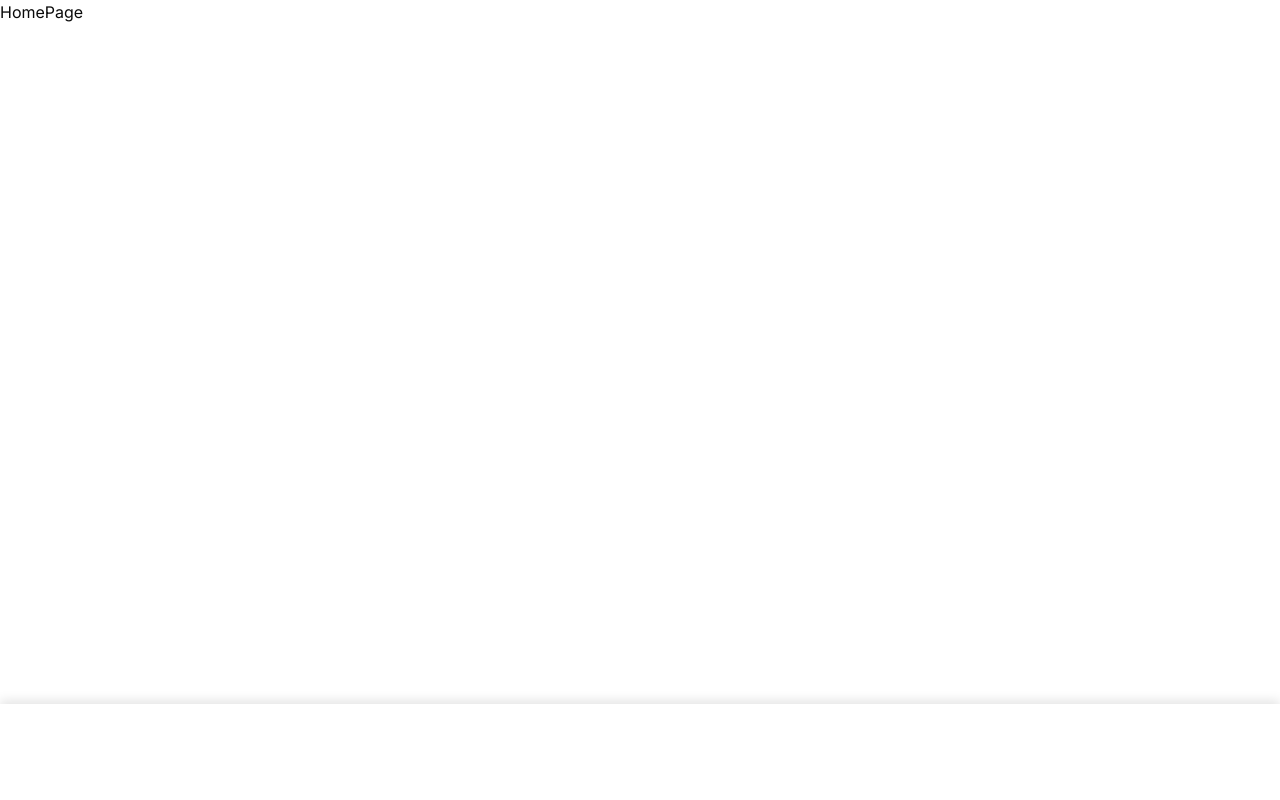
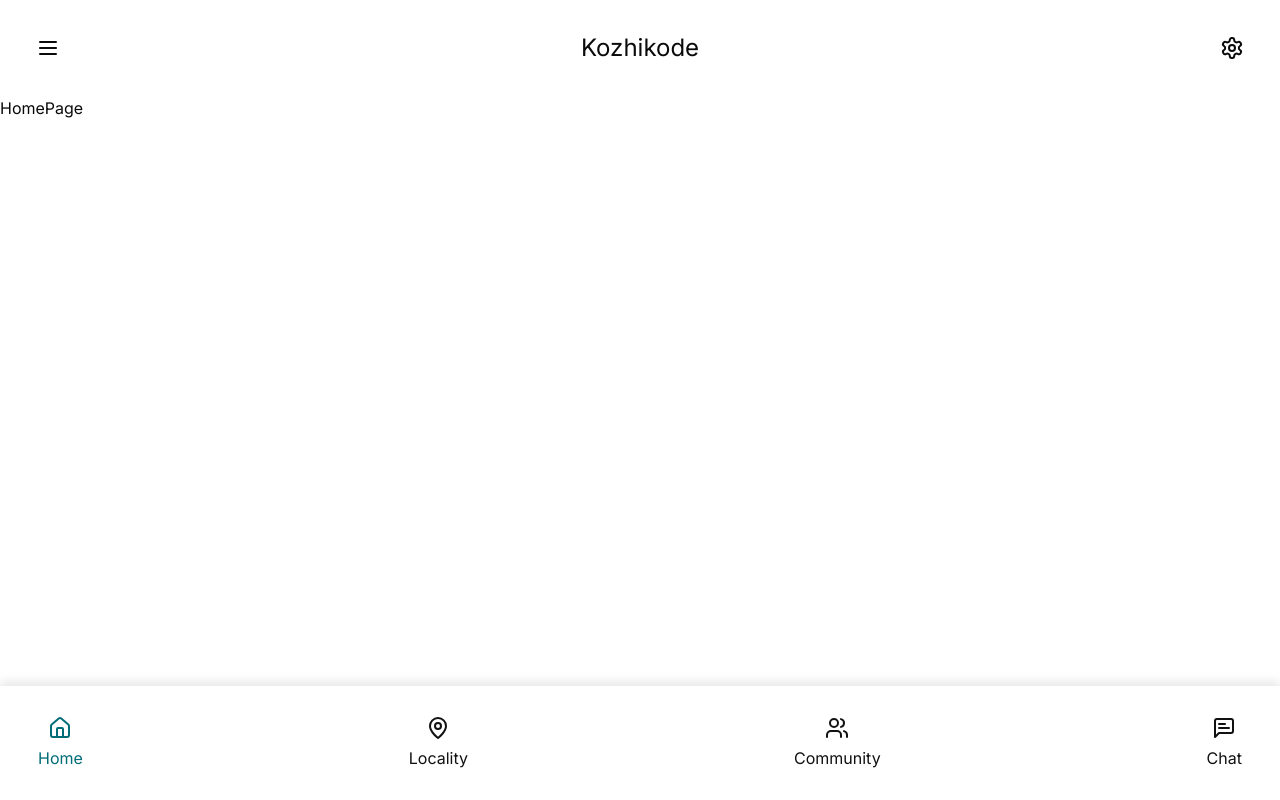
Before and after one commit to antonyjaison/root, a Next.js app: page /home in a window 1280 px wide. Built offline with nearby package versions, Linux system fonts and the light colour scheme.

Commit message:
completed layout

```diff
--- a/src/app/(tabs)/layout.tsx
+++ b/src/app/(tabs)/layout.tsx
@@ -1,15 +1,12 @@
 import BottomTabs from '@/components/BottomTabs'
+import Navbar from "@/components/Navbar";
+import TopBottomLayout from "@/components/TopBottomLayout";
 import React from 'react'
 
 const TabsLayout = ({ children } : {
     children: React.ReactElement
 }) => {
-  return (
-    <main>
-        <div>{children}</div>
-    <BottomTabs/>
-    </main>
-  )
+  return <TopBottomLayout>{children}</TopBottomLayout>;
 }
 
 export default TabsLayout
--- a/src/app/layout.tsx
+++ b/src/app/layout.tsx
@@ -1,9 +1,15 @@
 import type { Metadata } from "next";
-import { Inter } from "next/font/google";
+import { Inter, Poppins } from "next/font/google";
 import "./globals.css";
 import { DrawerProvider } from "@/components/drawer";
+import { cn } from "@/lib/utils";
 
 const inter = Inter({ subsets: ["latin"] });
+const poppins = Poppins({
+  subsets: ["latin"],
+  weight: ["400", "500", "600"],
+  variable: "--font-poppins",
+});
 
 export const metadata: Metadata = {
   title: "Create Next App",
@@ -17,7 +23,7 @@ export default function RootLayout({
 }>) {
   return (
     <html lang="en">
-      <body className={inter.className}>
+      <body className={cn(inter.className, poppins.variable, "font-poppins")}>
         {children}
         <DrawerProvider />
       </body>
--- a/src/components/BottomTabs.tsx
+++ b/src/components/BottomTabs.tsx
@@ -1,11 +1,62 @@
-import React from 'react'
+"use client";
+import { Home, MapPin, MessageSquareText, Users } from "lucide-react";
+import Link from "next/link";
+import { cn } from "@/lib/utils";
+import { usePathname } from "next/navigation";
 
-const BottomTabs = () => {
-    return (
-        <div className=' w-full h-24 bg-white shadow absolute bottom-0 left-0'>
+type BottomTabsProps = {
+  className?: string;
+};
 
-        </div>
-    )
-}
+const links = [
+  {
+    title: "Home",
+    href: "/home",
+    Icon: Home,
+  },
+  {
+    title: "Locality",
+    href: "/locality",
+    Icon: MapPin,
+  },
+  {
+    title: "Community",
+    href: "/community",
+    Icon: Users,
+  },
+  {
+    title: "Chat",
+    href: "/chat",
+    Icon: MessageSquareText,
+  },
+];
 
-export default BottomTabs
+const BottomTabs = ({ className }: BottomTabsProps) => {
+  const pathname = usePathname();
+  return (
+    <div
+      className={cn(
+        "w-full py-6 px-8 [box-shadow:0px_-3.945px_9.862px_0px_rgba(0,_0,_0,_0.10)]",
+        className
+      )}
+    >
+      <div className="flex justify-between">
+        {links.map((link) => (
+          <Link
+            className={cn(
+              "flex flex-col items-center gap-1.5 text-[#111111] p-1.5",
+              pathname === link.href && "text-[#006D77]"
+            )}
+            key={link.href}
+            href={link.href}
+          >
+            <link.Icon className="w-6 h-6" />
+            <span>{link.title}</span>
+          </Link>
+        ))}
+      </div>
+    </div>
+  );
+};
+
+export default BottomTabs;
--- /dev/null
+++ b/src/components/Navbar.tsx
@@ -0,0 +1,23 @@
+import { cn } from "@/lib/utils";
+import { Menu, Settings } from "lucide-react";
+import React from "react";
+
+type NavbarProps = {
+  className?: string;
+};
+
+const Navbar = ({ className }: NavbarProps) => {
+  return (
+    <div className={cn("p-7 flex justify-between items-center", className)}>
+      <button className="p-2">
+        <Menu />
+      </button>
+      <h3 className="text-2xl">Kozhikode</h3>
+      <button className="p-2">
+        <Settings />
+      </button>
+    </div>
+  );
+};
+
+export default Navbar;
--- /dev/null
+++ b/src/components/TopBottomLayout.tsx
@@ -0,0 +1,25 @@
+import React from "react";
+import Navbar from "./Navbar";
+import BottomTabs from "./BottomTabs";
+
+type TopBottomLayoutProps = {
+  topClassname?: string;
+  bottomClassname?: string;
+  children: React.ReactNode;
+};
+
+const TopBottomLayout = ({
+  children,
+  bottomClassname,
+  topClassname,
+}: TopBottomLayoutProps) => {
+  return (
+    <div className="w-screen h-screen flex flex-col">
+      <Navbar className={topClassname} />
+      <div className="flex-1">{children}</div>
+      <BottomTabs className={bottomClassname} />
+    </div>
+  );
+};
+
+export default TopBottomLayout;
--- /dev/null
+++ b/src/components/TopOnlyLayout.tsx
@@ -0,0 +1,18 @@
+import React from "react";
+import Navbar from "./Navbar";
+
+type TopOnlyLayoutProps = {
+  children: React.ReactNode;
+  topClassname?: string;
+};
+
+const TopOnlyLayout = ({ children, topClassname }: TopOnlyLayoutProps) => {
+  return (
+    <div className="flex w-screen h-screen flex-col">
+      <Navbar className={topClassname} />
+      <div className="flex-1">{children}</div>
+    </div>
+  );
+};
+
+export default TopOnlyLayout;
--- a/tailwind.config.ts
+++ b/tailwind.config.ts
@@ -3,11 +3,11 @@ import type { Config } from "tailwindcss"
 const config = {
   darkMode: ["class"],
   content: [
-    './pages/**/*.{ts,tsx}',
-    './components/**/*.{ts,tsx}',
-    './app/**/*.{ts,tsx}',
-    './src/**/*.{ts,tsx}',
-	],
+    "./pages/**/*.{ts,tsx}",
+    "./components/**/*.{ts,tsx}",
+    "./app/**/*.{ts,tsx}",
+    "./src/**/*.{ts,tsx}",
+  ],
   prefix: "",
   theme: {
     container: {
@@ -18,6 +18,9 @@ const config = {
       },
     },
     extend: {
+      fontFamily: {
+        poppins: "var(--font-poppins)",
+      },
       colors: {
         border: "hsl(var(--border))",
         input: "hsl(var(--input))",
@@ -75,6 +78,6 @@ const config = {
     },
   },
   plugins: [require("tailwindcss-animate")],
-} satisfies Config
+} satisfies Config;
 
 export default config
```
